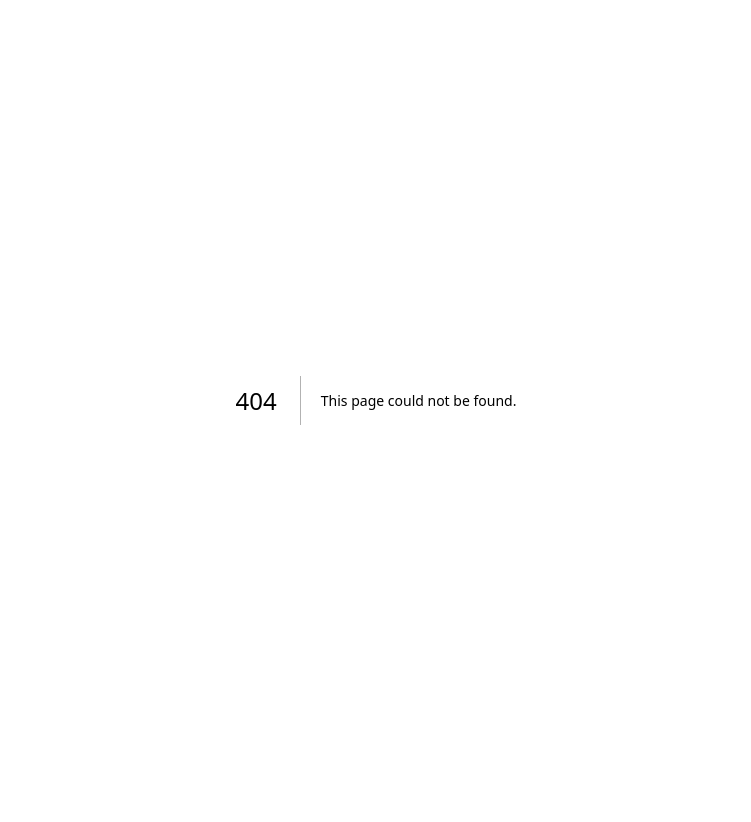
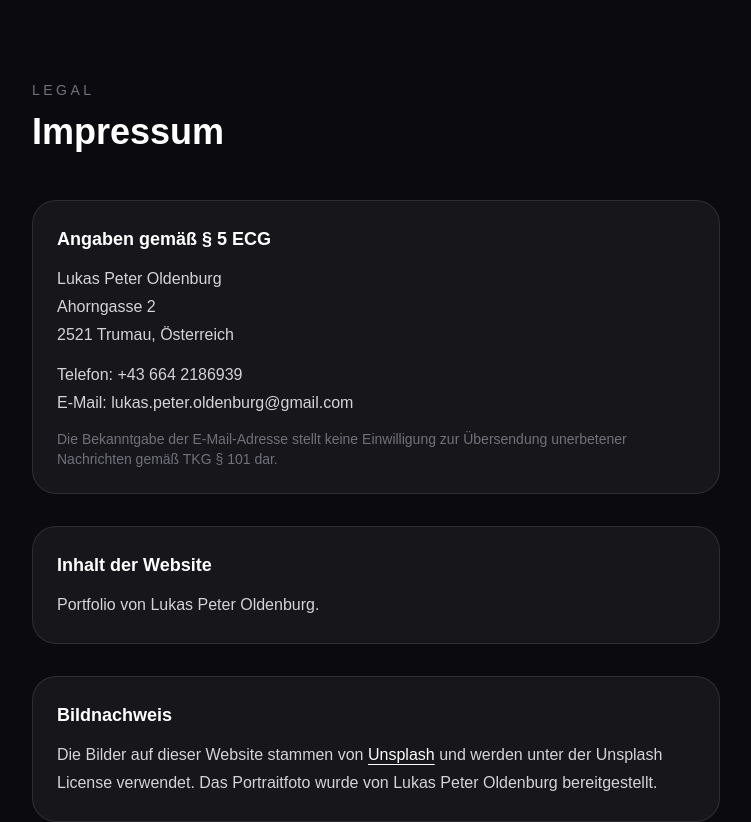
Before and after one commit to Lukas-Oldenburg/Portfolio, a Next.js app: page /impressum in a window 1280 px wide. Before the commit this address had no page. Shown: the top 822 px of the page, without its empty margins (264-1015 px from the left). Before the commit the page ends 800 px from the top, so only its background shows below. Built offline with nearby package versions, Linux system fonts and the light colour scheme.

Commit message:
minor routing mistake

```diff
--- /dev/null
+++ b/app/impressum/page.tsx
@@ -0,0 +1,62 @@
+export default function Impressum() {
+  return (
+    <main className="min-h-screen bg-[#0a0a0f] text-white">
+      <section className="mx-auto max-w-3xl px-6 py-20 lg:px-10">
+        <p className="mb-3 text-sm uppercase tracking-[0.25em] text-zinc-500">Legal</p>
+        <h1 className="mb-12 text-3xl font-semibold sm:text-4xl">Impressum</h1>
+
+        <div className="space-y-8 text-zinc-300 leading-7">
+          <div className="rounded-3xl border border-white/10 bg-white/5 p-6">
+            <h2 className="mb-3 text-lg font-semibold text-white">Angaben gemäß § 5 ECG</h2>
+            <p>Lukas Peter Oldenburg</p>
+            <p>Ahorngasse 2</p>
+            <p>2521 Trumau, Österreich</p>
+            <p className="mt-3">
+              Telefon:{" "}
+              <a href="tel:+436642186939" className="hover:text-white transition">
+                +43 664 2186939
+              </a>
+            </p>
+            <p>
+              E-Mail:{" "}
+              <a href="mailto:lukas.peter.oldenburg@gmail.com" className="hover:text-white transition">
+                lukas.peter.oldenburg@gmail.com
+              </a>
+            </p>
+            <p className="mt-3 text-sm text-zinc-500">
+              Die Bekanntgabe der E-Mail-Adresse stellt keine Einwilligung zur Übersendung
+              unerbetener Nachrichten gemäß TKG § 101 dar.
+            </p>
+          </div>
+
+          <div className="rounded-3xl border border-white/10 bg-white/5 p-6">
+            <h2 className="mb-3 text-lg font-semibold text-white">Inhalt der Website</h2>
+            <p>Portfolio von Lukas Peter Oldenburg.</p>
+          </div>
+
+          <div className="rounded-3xl border border-white/10 bg-white/5 p-6">
+            <h2 className="mb-3 text-lg font-semibold text-white">Bildnachweis</h2>
+            <p>
+              Die Bilder auf dieser Website stammen von{" "}
+              <a
+                href="https://unsplash.com"
+                target="_blank"
+                rel="noopener noreferrer"
+                className="text-white underline underline-offset-4 hover:opacity-80 transition"
+              >
+                Unsplash
+              </a>{" "}
+              und werden unter der Unsplash License verwendet.
+              Das Portraitfoto wurde von Lukas Peter Oldenburg bereitgestellt.
+            </p>
+          </div>
+
+          <div className="rounded-3xl border border-white/10 bg-white/5 p-6">
+            <h2 className="mb-3 text-lg font-semibold text-white">Webdesign & Entwicklung</h2>
+            <p>Lukas Peter Oldenburg</p>
+          </div>
+        </div>
+      </section>
+    </main>
+  );
+}
--- a/app/layout.tsx
+++ b/app/layout.tsx
@@ -25,7 +25,7 @@ export const metadata: Metadata = {
     siteName: 'Lukas Oldenburg',
     images: [
       {
-        url: '/preview.png', // optional für Link-Vorschau
+        url: '/preview.png',
         width: 1200,
         height: 630,
       },
@@ -40,7 +40,7 @@ export default function RootLayout({
   children: React.ReactNode;
 }>) {
   return (
-    <html lang="en">
+    <html lang="de">
       <body
         className={`${geistSans.variable} ${geistMono.variable} antialiased`}
       >
--- a/app/page.tsx
+++ b/app/page.tsx
@@ -265,6 +265,13 @@ export default function Home() {
           ))}
         </div>
       </section>
+
+      <footer className="mx-auto max-w-7xl px-6 py-10 lg:px-10 mt-10 border-t border-white/10 flex justify-between items-center text-sm text-zinc-500">
+        <span>© {new Date().getFullYear()} Lukas Peter Oldenburg</span>
+        <a href="/impressum" className="hover:text-white transition">
+          Impressum
+        </a>
+      </footer>
     </main>
   );
 }
```
